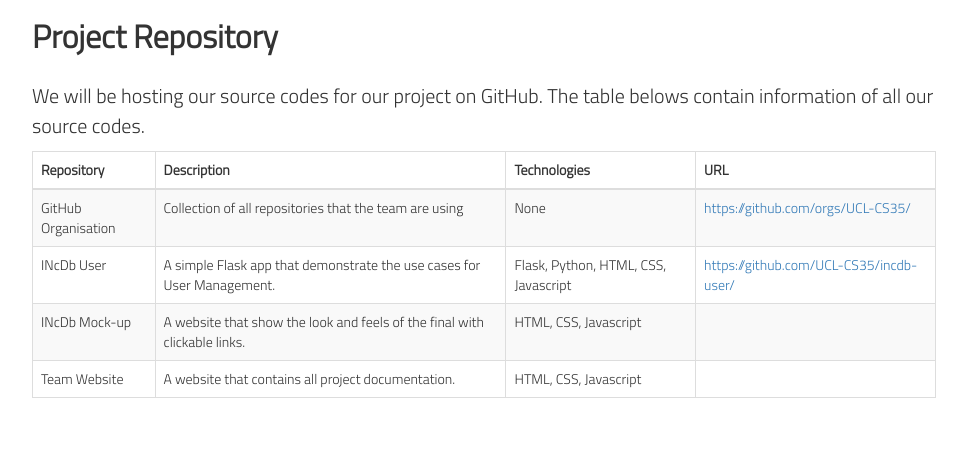
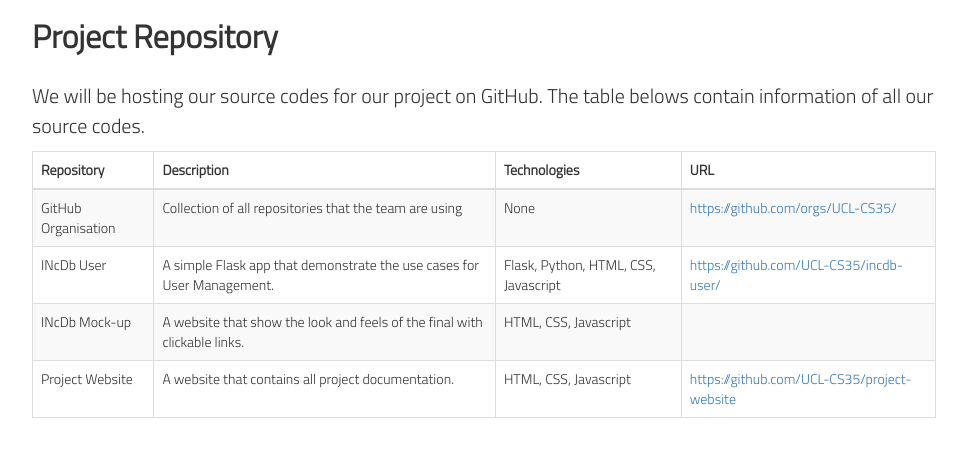
Before and after one commit to UCL-CS35/project-website, a plain HTML site: page pages/misc.html in a window 1280 px wide. Shown: the part 1621-2077 px from the top of the page, without its empty margins (156-1123 px from the left). Drawn offline with nearby package versions, Linux system fonts and the light colour scheme; a script that the page names is missing; a web font is replaced by a local one.

Commit message:
Add Project Website's GitHub url

```diff
--- a/pages/misc.html
+++ b/pages/misc.html
@@ -116,10 +116,10 @@
               <td></td>
             </tr>
             <tr>
-              <td>Team Website</td>
+              <td>Project Website</td>
               <td>A website that contains all project documentation.</td>
               <td>HTML, CSS, Javascript</td>
-              <td></td>
+              <td><a href="https://github.com/UCL-CS35/project-website">https://github.com/UCL-CS35/project-website</a></td>
             </tr>
           </tbody>
       </div>
```
